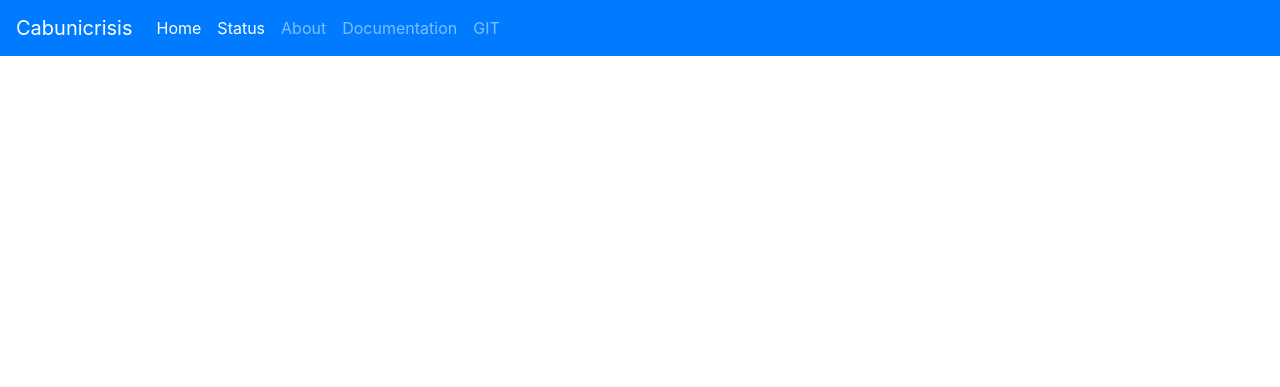
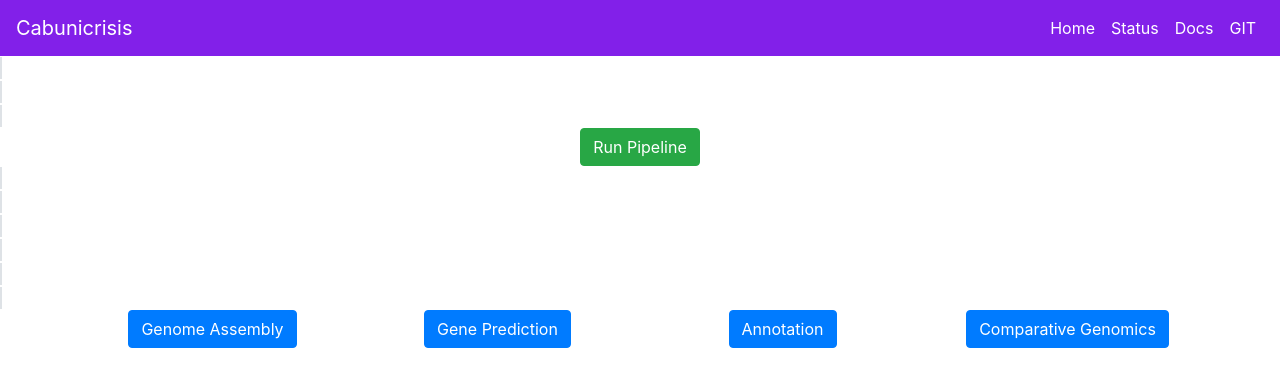
Before and after one commit to compgenomics2020/Team2-WebServer, a Django app: page /home/ in a window 1280 px wide. Shown: the top 387 px of the page. Run offline with Django 3.2, Linux system fonts and the light colour scheme; some libraries are stand-ins or nearby versions.

Commit message:
Homepage fixed, gene prediction models fixed

```diff
--- a/cabunicrisis/assembly/urls.py
+++ b/cabunicrisis/assembly/urls.py
@@ -1,8 +1,8 @@
 from django.conf.urls import url
 from django.urls import path
-from .views import assembly_home, pipeline_home, upload_files
+from .views import assembly_home, pipeline_home, assembly_upload_files
 
 urlpatterns = [
 	path('home/', assembly_home, name = "assembly_home"),
-	path('upload/', upload_files, name = "upload_files"),
+	path('upload/', assembly_upload_files, name = "assembly_upload_files"),
 ]
--- a/cabunicrisis/assembly/views.py
+++ b/cabunicrisis/assembly/views.py
@@ -15,7 +15,7 @@ def assembly_home(request):
 
 	return response
 
-def upload_files(request):
+def assembly_upload_files(request):
 	#Check for files.
 
 	#Create a UUID for user.
--- a/cabunicrisis/cabunicrisis/settings.py
+++ b/cabunicrisis/cabunicrisis/settings.py
@@ -39,7 +39,7 @@ INSTALLED_APPS = [
 	'django.contrib.staticfiles',
 	'cabunicrisis.core',
 	'assembly',
-	#'prediction'
+	'prediction'
 ]
 
 MIDDLEWARE = [
@@ -122,7 +122,7 @@ USE_TZ = True
 # https://docs.djangoproject.com/en/3.0/howto/static-files/
 
 STATIC_URL = '/static/'
-STATIC_ROOT = os.path.join(BASE_DIR, 'staticfiles')
+STATIC_ROOT = os.path.join(BASE_DIR, 'static')
 
 MEDIA_URL = '/media/'
 MEDIA_ROOT = os.path.join(BASE_DIR, 'media')
--- a/cabunicrisis/prediction/urls.py
+++ b/cabunicrisis/prediction/urls.py
@@ -1,5 +1,8 @@
 from django.conf.urls import url
 from django.urls import path
+from .views import prediction_home, prediction_upload_files
 
 urlpatterns = [
+	path('home/', prediction_home, name = "prediction_home"),
+	path('upload/', prediction_upload_files, name = "prediction_upload_files"),
 ]
--- a/cabunicrisis/templates/base.html
+++ b/cabunicrisis/templates/base.html
@@ -11,33 +11,73 @@
 	<title>cabunicrisis</title>
 </head>
 <body>
-<nav class="navbar navbar-expand-lg navbar-dark bg-primary">
+	<nav class="navbar navbar-expand-lg navbar-dark" style="background-color: #8220E9">
 		<a class="navbar-brand" href="#">Cabunicrisis</a>
 		<button class="navbar-toggler" type="button" data-toggle="collapse" data-target="#navbarSupportedContent" aria-controls="navbarSupportedContent" aria-expanded="false" aria-label="Toggle navigation">
 			<span class="navbar-toggler-icon"></span>
 		</button>
 
 		<div class="collapse navbar-collapse" id="navbarSupportedContent">
-		<ul class="navbar-nav mr-auto">
+			<ul class="navbar-nav ml-auto">
 				<li class="nav-item active">
 					<a class="nav-link" href="#">Home<span class="sr-only">(current)</span></a>
 				</li>
 				<li class="nav-item active">
 					<a class="nav-link" href="#">Status<span class="sr-only">(current)</span></a>
 				</li>
-			<li class="nav-item">
-				<a class="nav-link" href="#">About</a>
+				<li class="nav-item active">
+					<a class="nav-link" href="#">Docs</a>
 				</li>
-			<li class="nav-item">
-				<a class="nav-link" href="#">Documentation</a>
-			</li>
-			<li class="nav-item">
+				<li class="nav-item active">
 					<a class="nav-link" href="#">GIT</a>
 				</li>
 			</ul>
 		</div>
 	</nav>
+	<span class="border"></span>
+	<div></div>
+	<span class="border"></span>
+	<div></div>
+	<span class="border"></span>
+	<div></div>
 
+	<div class="container">
+		<div class="row align-items-center">
+			<div class="col text-center">
+				<button type="button" class="btn btn-success">Run Pipeline</button>
+			</div>
+		</div>
+	</div>
+
+	<span class="border"></span>
+	<div></div>
+	<span class="border"></span>
+	<div></div>
+	<span class="border"></span>
+	<div></div>
+	<span class="border"></span>
+	<div></div>
+	<span class="border"></span>
+	<div></div>
+	<span class="border"></span>
+	<div></div>
+
+	<div class="container">
+		<div class="row text-center">
+			<div class="col-3">
+				<a href="{% url 'assembly_home' %}" class="btn btn-primary" role="button">Genome Assembly</a>
+			</div>
+			<div class="col-3">
+				<a href="{% url 'prediction_home' %}" class="btn btn-primary" role="button">Gene Prediction</a>
+			</div>
+			<div class="col-3">
+				<a href="#" class="btn btn-primary" role="button">Annotation</a>
+			</div>
+			<div class="col-3">
+				<a href="#" class="btn btn-primary" role="button">Comparative Genomics</a>
+			</div>
+		</div>
+	</div>
 	<script src="https://code.jquery.com/jquery-3.4.1.slim.min.js" integrity="sha384-J6qa4849blE2+poT4WnyKhv5vZF5SrPo0iEjwBvKU7imGFAV0wwj1yYfoRSJoZ+n" crossorigin="anonymous"></script>
 	<script src="https://cdn.jsdelivr.net/npm/popper.js@1.16.0/dist/umd/popper.min.js" integrity="sha384-Q6E9RHvbIyZFJoft+2mJbHaEWldlvI9IOYy5n3zV9zzTtmI3UksdQRVvoxMfooAo" crossorigin="anonymous"></script>
 	<script src="https://stackpath.bootstrapcdn.com/bootstrap/4.4.1/js/bootstrap.min.js" integrity="sha384-wfSDF2E50Y2D1uUdj0O3uMBJnjuUD4Ih7YwaYd1iqfktj0Uod8GCExl3Og8ifwB6" crossorigin="anonymous"></script>
```
Also changed, not shown: cabunicrisis/prediction/models.py (+5 -5 lines), cabunicrisis/prediction/views.py (+24 -2 lines), cabunicrisis/static/cjejuni.jpg (added), cabunicrisis/templates/cjejuni.jpg (added), 3 other files. Lines whose indentation alone changed are shown as unchanged.
